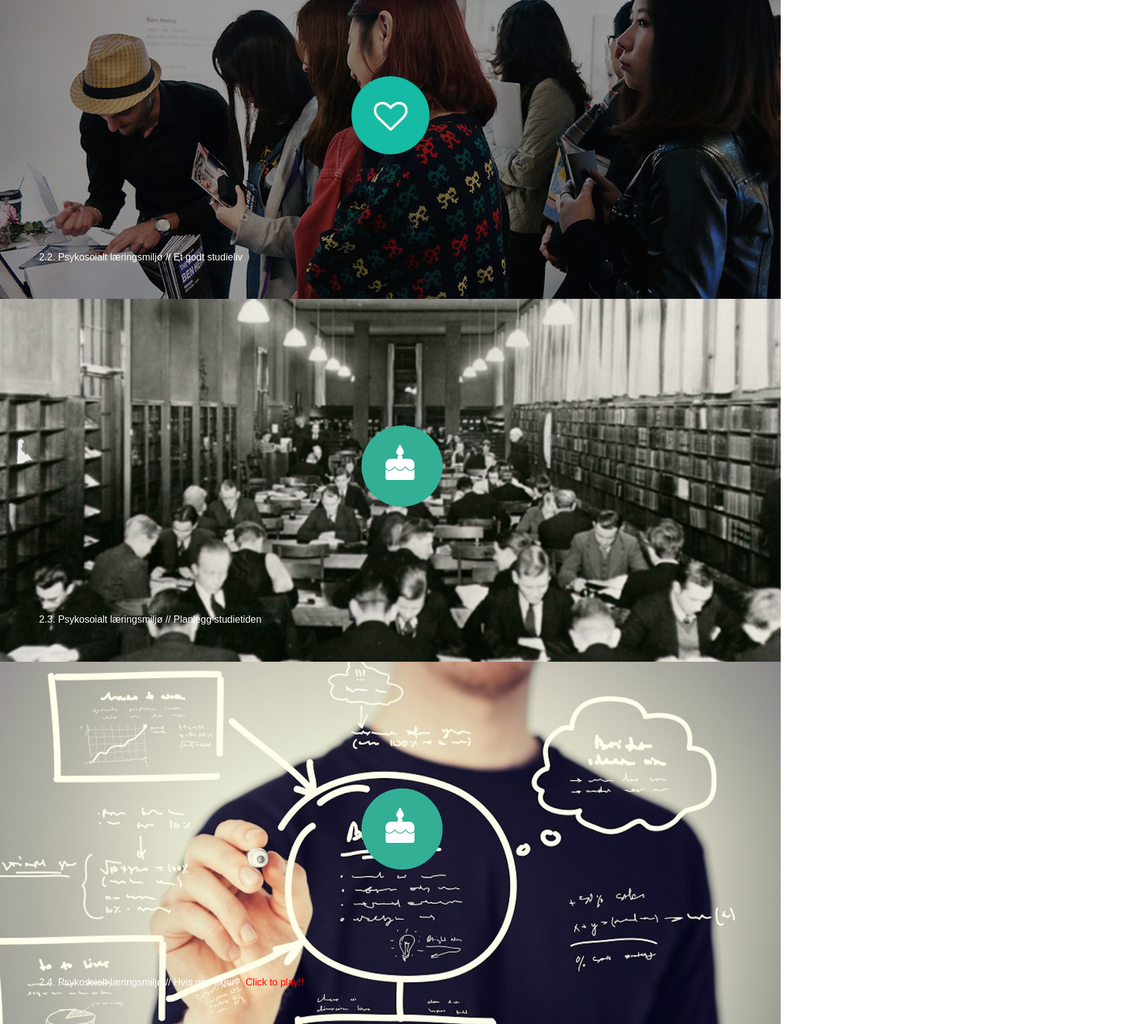
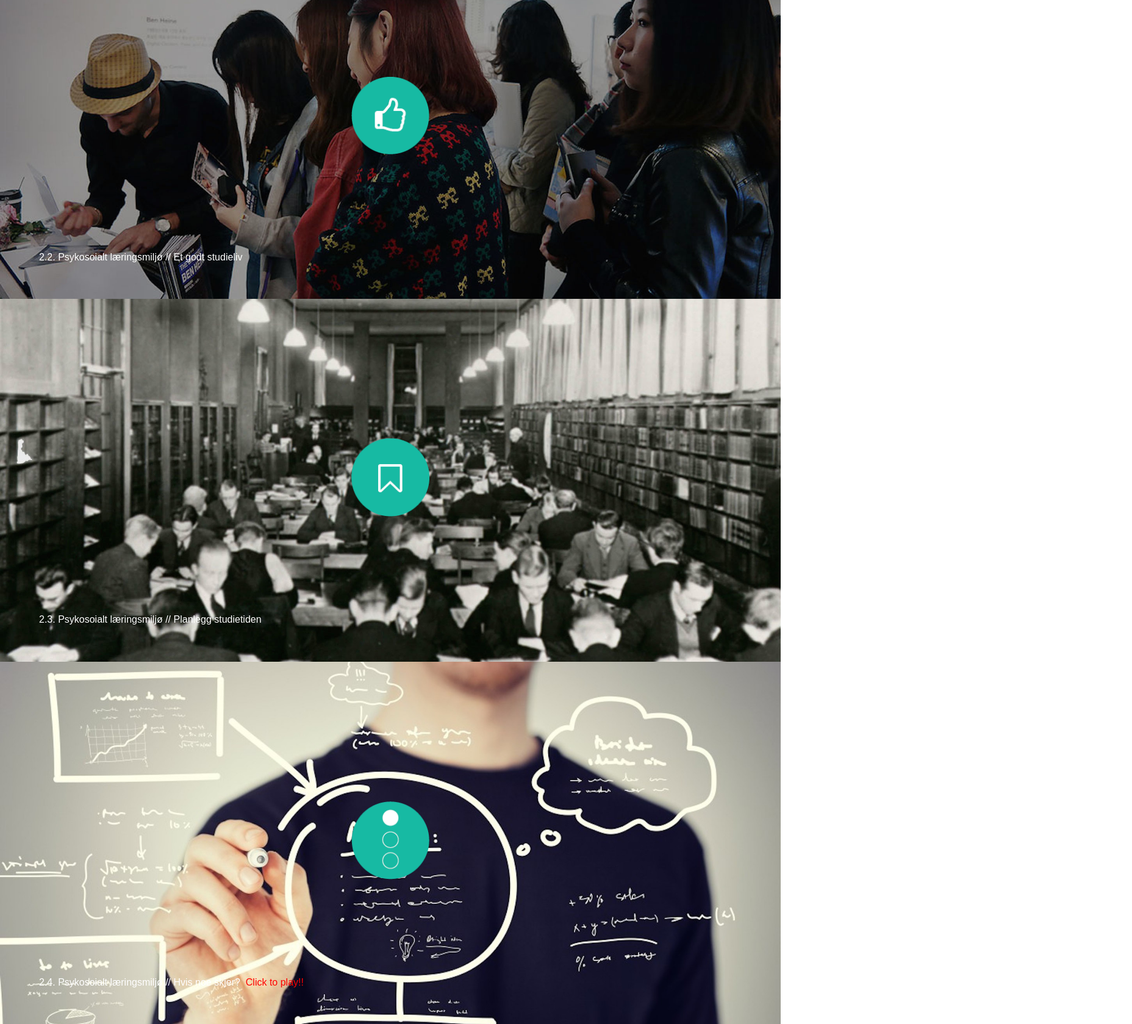
Before and after one commit to nesnass/nesnass.github.io, a plain HTML site: page index.html in a window 1280 px wide. Shown: the part 780-2459 px from the top of the page at 61% size, 1856 px wide, since content can reach past the window. Drawn offline with Linux system fonts and the light colour scheme; a web font is replaced by a local one.

Commit message:
Update 1

```diff
--- a/index.html
+++ b/index.html
@@ -72,7 +72,7 @@
                         <path stroke="white" fill="white" d="M12 6c1.11 0 2-.9 2-2 0-.38-.1-.73-.29-1.03L12 0l-1.71 2.97c-.19.3-.29.65-.29 1.03 0 1.1.9 2 2 2zm4.6 9.99l-1.07-1.07-1.08 1.07c-1.3 1.3-3.58 1.31-4.89 0l-1.07-1.07-1.09 1.07C6.75 16.64 5.88 17 4.96 17c-.73 0-1.4-.23-1.96-.61V21c0 .55.45 1 1 1h16c.55 0 1-.45 1-1v-4.61c-.56.38-1.23.61-1.96.61-.92 0-1.79-.36-2.44-1.01zM18 9h-5V7h-2v2H6c-1.66 0-3 1.34-3 3v1.54c0 1.08.88 1.96 1.96 1.96.52 0 1.02-.2 1.38-.57l2.14-2.13 2.13 2.13c.74.74 2.03.74 2.77 0l2.14-2.13 2.13 2.13c.37.37.86.57 1.38.57 1.08 0 1.96-.88 1.96-1.96V12C21 10.34 19.66 9 18 9z"/>
                     </svg>
                 </svg-->
-                <img onclick="flipPanel('#panel2')" src="img/hart.png">
+                <img onclick="flipPanel('#panel2')" src="img/like.png">
             </div>
             <div class="overlayText">
                 <p>2.2. Psykosoialt læringsmiljø // Et godt studieliv</p>
@@ -91,12 +91,13 @@
             <img class="shrinkable" src="img/2.3.jpg">
 
             <div class="overlayIcon">
-                <svg class="overlayIconSvg" viewBox="0 0 100 100" onclick="flipPanel('#panel3')">
+                <!--svg class="overlayIconSvg" viewBox="0 0 100 100" onclick="flipPanel('#panel3')">
                     <circle cx="50" cy="50" r="40" stroke-width="3" fill="#32AF95" />
                     <svg width="150" height="150" viewBox="-20 -20 100 100">
                         <path stroke="white" fill="white" d="M12 6c1.11 0 2-.9 2-2 0-.38-.1-.73-.29-1.03L12 0l-1.71 2.97c-.19.3-.29.65-.29 1.03 0 1.1.9 2 2 2zm4.6 9.99l-1.07-1.07-1.08 1.07c-1.3 1.3-3.58 1.31-4.89 0l-1.07-1.07-1.09 1.07C6.75 16.64 5.88 17 4.96 17c-.73 0-1.4-.23-1.96-.61V21c0 .55.45 1 1 1h16c.55 0 1-.45 1-1v-4.61c-.56.38-1.23.61-1.96.61-.92 0-1.79-.36-2.44-1.01zM18 9h-5V7h-2v2H6c-1.66 0-3 1.34-3 3v1.54c0 1.08.88 1.96 1.96 1.96.52 0 1.02-.2 1.38-.57l2.14-2.13 2.13 2.13c.74.74 2.03.74 2.77 0l2.14-2.13 2.13 2.13c.37.37.86.57 1.38.57 1.08 0 1.96-.88 1.96-1.96V12C21 10.34 19.66 9 18 9z"/>
                     </svg>
-                </svg>
+                </svg-->
+                <img onclick="flipPanel('#panel3')" src="img/bookmark.png">
             </div>
             <div class="overlayText">
                 <p>2.3. Psykosoialt læringsmiljø // Planlegg studietiden</p>
@@ -116,12 +117,13 @@
             <img class="shrinkable" src="img/2.4.jpg">
 
             <div class="overlayIcon">
-                <svg class="overlayIconSvg" viewBox="0 0 100 100" onclick="flipPanel('#panel4')">
+                <!--svg class="overlayIconSvg" viewBox="0 0 100 100" onclick="flipPanel('#panel4')">
                     <circle cx="50" cy="50" r="40" stroke-width="3" fill="#32AF95" />
                     <svg width="150" height="150" viewBox="-20 -20 100 100">
                         <path stroke="white" fill="white" d="M12 6c1.11 0 2-.9 2-2 0-.38-.1-.73-.29-1.03L12 0l-1.71 2.97c-.19.3-.29.65-.29 1.03 0 1.1.9 2 2 2zm4.6 9.99l-1.07-1.07-1.08 1.07c-1.3 1.3-3.58 1.31-4.89 0l-1.07-1.07-1.09 1.07C6.75 16.64 5.88 17 4.96 17c-.73 0-1.4-.23-1.96-.61V21c0 .55.45 1 1 1h16c.55 0 1-.45 1-1v-4.61c-.56.38-1.23.61-1.96.61-.92 0-1.79-.36-2.44-1.01zM18 9h-5V7h-2v2H6c-1.66 0-3 1.34-3 3v1.54c0 1.08.88 1.96 1.96 1.96.52 0 1.02-.2 1.38-.57l2.14-2.13 2.13 2.13c.74.74 2.03.74 2.77 0l2.14-2.13 2.13 2.13c.37.37.86.57 1.38.57 1.08 0 1.96-.88 1.96-1.96V12C21 10.34 19.66 9 18 9z"/>
                     </svg>
-                </svg>
+                </svg-->
+                <img onclick="flipPanel('#panel4')" src="img/sifra.png">
             </div>
             <div class="overlayText">
                 <p>2.4. Psykosoialt læringsmiljø // Hvis noe skjer? <span style="color: red">&nbsp;Click to play!!</span></p>
@@ -139,12 +141,13 @@
             <img class="shrinkable" src="img/2.5.jpg">
 
             <div class="overlayIcon">
-                <svg class="overlayIconSvg" viewBox="0 0 100 100" onclick="flipPanel('#panel5')">
+                <!--svg class="overlayIconSvg" viewBox="0 0 100 100" onclick="flipPanel('#panel5')">
                     <circle cx="50" cy="50" r="40" stroke-width="3" fill="#32AF95" />
                     <svg width="150" height="150" viewBox="-20 -20 100 100">
                         <path stroke="white" fill="white" d="M12 6c1.11 0 2-.9 2-2 0-.38-.1-.73-.29-1.03L12 0l-1.71 2.97c-.19.3-.29.65-.29 1.03 0 1.1.9 2 2 2zm4.6 9.99l-1.07-1.07-1.08 1.07c-1.3 1.3-3.58 1.31-4.89 0l-1.07-1.07-1.09 1.07C6.75 16.64 5.88 17 4.96 17c-.73 0-1.4-.23-1.96-.61V21c0 .55.45 1 1 1h16c.55 0 1-.45 1-1v-4.61c-.56.38-1.23.61-1.96.61-.92 0-1.79-.36-2.44-1.01zM18 9h-5V7h-2v2H6c-1.66 0-3 1.34-3 3v1.54c0 1.08.88 1.96 1.96 1.96.52 0 1.02-.2 1.38-.57l2.14-2.13 2.13 2.13c.74.74 2.03.74 2.77 0l2.14-2.13 2.13 2.13c.37.37.86.57 1.38.57 1.08 0 1.96-.88 1.96-1.96V12C21 10.34 19.66 9 18 9z"/>
                     </svg>
-                </svg>
+                </svg-->
+                <img onclick="flipPanel('#panel5')" src="img/tick.png">
             </div>
             <div class="overlayText">
                 <p>2.5. Psykosoialt læringsmiljø // Test</p>
--- a/styles.css
+++ b/styles.css
@@ -37,7 +37,6 @@ div.floating-menu a, div.floating-menu h3 {
     margin-left: calc(50% - 5vw);
     bottom: calc(50% - 5vw);
     position: absolute;
-    width: 100%;
 }
 .overlayIcon img {
     width: 10vw;
```
Also changed, not shown: img/tick.png (added).
